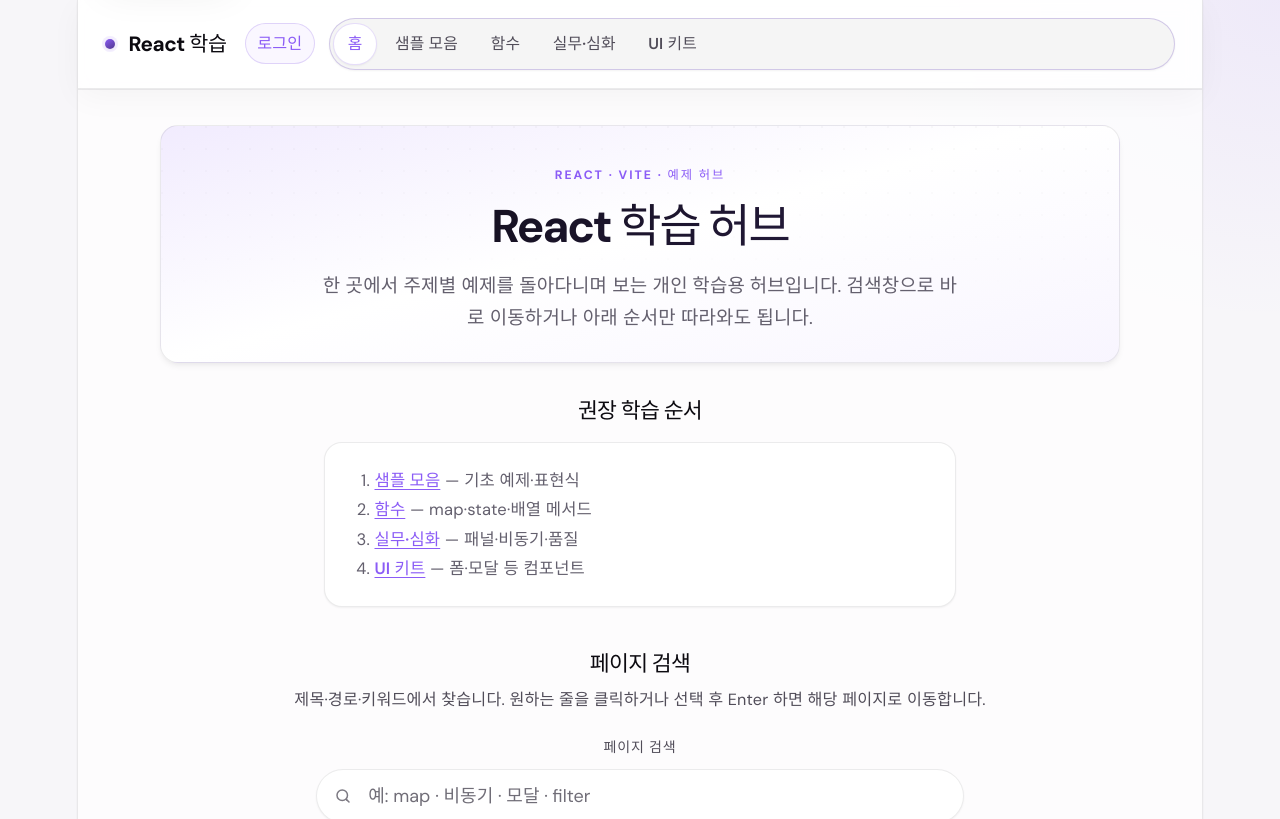
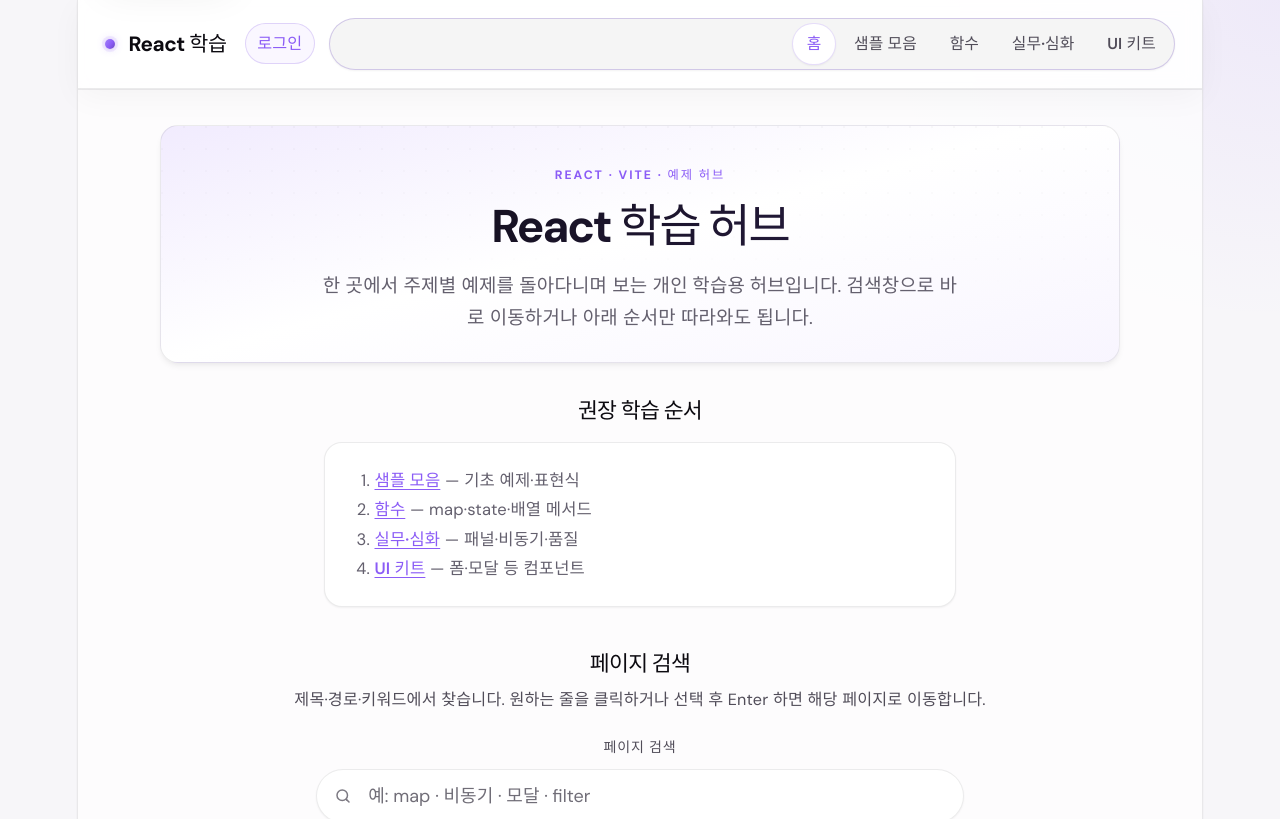
Before and after one commit to jkhc1807-source/react-sample, a React (Vite) app: page / in a window 1280 px wide. Shown: the top 819 px of the page. Built offline with nearby package versions, Linux system fonts and the light colour scheme; no server answers.

Commit message:
브랜드 도트 반짝임 애니, 데스크톱 네비 우측 정렬
Co-authored-by: Cursor <cursoragent@cursor.com>

```diff
--- a/src/components/site/SiteNav.css
+++ b/src/components/site/SiteNav.css
@@ -5,7 +5,7 @@
 
 .site-nav__rail {
   display: flex;
-  justify-content: flex-start;
+  justify-content: flex-end;
   padding: 0.2rem;
   border-radius: var(--ui-radius-pill);
   background: var(--surface-muted);
@@ -20,7 +20,7 @@
   display: flex;
   flex-wrap: wrap;
   align-items: center;
-  justify-content: flex-start;
+  justify-content: flex-end;
   gap: 0.2rem;
 }
 
@@ -66,6 +66,7 @@
 
 @media (max-width: 640px) {
   .site-nav__rail {
+    justify-content: flex-start;
     border-radius: var(--ui-radius-lg);
     overflow-x: auto;
     overflow-y: hidden;
--- a/src/layouts/AppLayout.css
+++ b/src/layouts/AppLayout.css
@@ -96,13 +96,39 @@
   height: 10px;
   border-radius: var(--ui-radius-pill);
   background: linear-gradient(
-    145deg,
+    125deg,
+    color-mix(in srgb, var(--accent) 70%, #ffffff),
     var(--accent),
-    color-mix(in srgb, var(--accent) 55%, var(--text-h))
+    color-mix(in srgb, var(--accent) 55%, var(--text-h)),
+    var(--accent)
   );
+  background-size: 240% 240%;
+  background-position: 0% 50%;
   box-shadow:
     0 0 0 3px color-mix(in srgb, var(--accent-bg) 75%, transparent),
+    0 0 10px color-mix(in srgb, var(--accent) 35%, transparent),
     var(--shadow-sm);
+  animation: app-shell-brand-dot-sparkle 2.4s ease-in-out infinite;
+}
+
+@keyframes app-shell-brand-dot-sparkle {
+  0%,
+  100% {
+    background-position: 0% 40%;
+    filter: brightness(1);
+    box-shadow:
+      0 0 0 3px color-mix(in srgb, var(--accent-bg) 75%, transparent),
+      0 0 8px color-mix(in srgb, var(--accent) 30%, transparent),
+      var(--shadow-sm);
+  }
+  50% {
+    background-position: 100% 60%;
+    filter: brightness(1.12);
+    box-shadow:
+      0 0 0 3px color-mix(in srgb, var(--accent-bg) 85%, transparent),
+      0 0 14px color-mix(in srgb, var(--accent) 55%, transparent),
+      var(--shadow-sm);
+  }
 }
 
 .app-shell__brand:hover {
@@ -153,6 +179,7 @@
 
   .app-shell__brand::before {
     display: none;
+    animation: none;
   }
 
   .app-shell__header-tools {
@@ -178,3 +205,19 @@
     min-width: 0;
   }
 }
+
+@media (prefers-reduced-motion: reduce) {
+  .app-shell__brand::before {
+    animation: none;
+    filter: none;
+    background: linear-gradient(
+      145deg,
+      var(--accent),
+      color-mix(in srgb, var(--accent) 55%, var(--text-h))
+    );
+    background-size: auto;
+    box-shadow:
+      0 0 0 3px color-mix(in srgb, var(--accent-bg) 75%, transparent),
+      var(--shadow-sm);
+  }
+}
```
